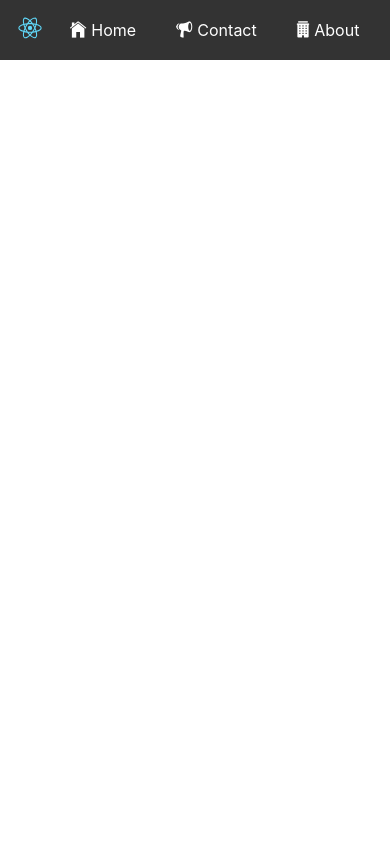
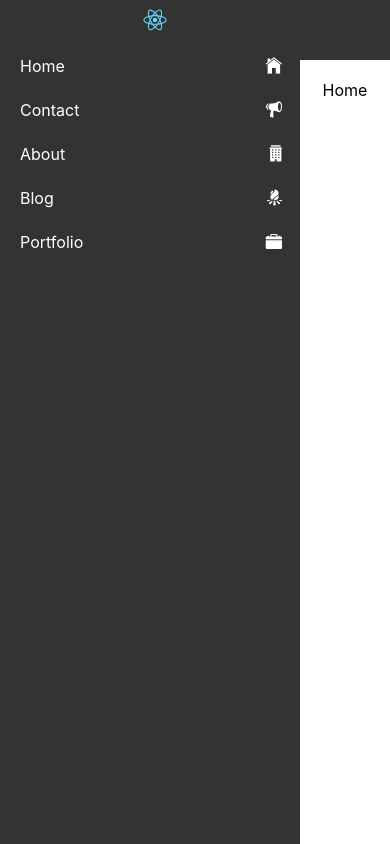
Before and after one commit to stevekutz/react_respNavMenu_exp, a React (Create React App) app in the folder app/: page / in a window 390 px wide. Built offline with nearby package versions, Linux system fonts and the light colour scheme.

Commit message:
added media query

```diff
--- a/app/src/App.js
+++ b/app/src/App.js
@@ -56,7 +56,7 @@ function App() {
                 <About path = '/about'/>
                 <Blog path = '/blog' />
                 <Contact path = '/contact' />
-                <Home path = '/home' />
+                <Home path = '/' />
                 <Portfolio path = '/portfolio'/>
             </Router>
         </div>
--- a/app/src/assets/scss/toolbar.scss
+++ b/app/src/assets/scss/toolbar.scss
@@ -1,3 +1,8 @@
+div.page-offset {
+    padding-top: 80px;
+
+}
+
 nav.responsive-toolbar {
     background: #333333;
     height: 60px;
@@ -41,3 +46,34 @@ nav.responsive-toolbar {
     }
 
 }
+
+@media screen and (max-width: 759px) {
+    nav.responsive-toolbar {
+        ul {
+            height: 100%;
+            width: 300px;
+            position: fixed;
+            left: 0;
+            top: 0;
+            flex-direction: column;
+
+            li {
+                width: 100%;
+                padding-left: 0;
+                padding-right: 0;
+            }
+
+            a {
+                flex-direction: row;
+                justify-content: space-between;
+                margin-left: 20px;
+                margin-right: 13px;
+            }
+        }
+
+    }
+
+    div.page-offset {
+        padding-left: 300px;
+    }
+}
--- a/app/src/pages/About.js
+++ b/app/src/pages/About.js
@@ -5,7 +5,7 @@ class About extends Component {
     render() {
 
         return (
-            <div> About </div>
+            <div className = "page-offset"> About </div>
 
         )
     }
--- a/app/src/pages/Blog.js
+++ b/app/src/pages/Blog.js
@@ -5,7 +5,7 @@ class Blog extends React.Component {
     render() {
 
         return (
-            <div> Blog page </div>
+            <div className = "page-offset"> Blog page </div>
 
         )
     }
--- a/app/src/pages/Contact.js
+++ b/app/src/pages/Contact.js
@@ -3,7 +3,7 @@ import React from 'react';
 function Contact() {
 
     return (
-        <div> Contact page </div>
+        <div className = "page-offset"> Contact page </div>
     )
 
 }
--- a/app/src/pages/Home.js
+++ b/app/src/pages/Home.js
@@ -3,7 +3,7 @@ import React from 'react'
 const Home = () => {
 
     return (
-        <div> Home </div>
+        <div className = "page-offset"> Home </div>
     )
 }
 
--- a/app/src/pages/Portfolio.js
+++ b/app/src/pages/Portfolio.js
@@ -3,7 +3,7 @@ import React from 'react';
 export default function Portfolio() {
 
     return (
-        <div> Portfolio </div>
+        <div className = "page-offset"> Portfolio </div>
     )
 
 }
```
Also changed, not shown: 1 other file (tests, documents, lock files or other folders).
